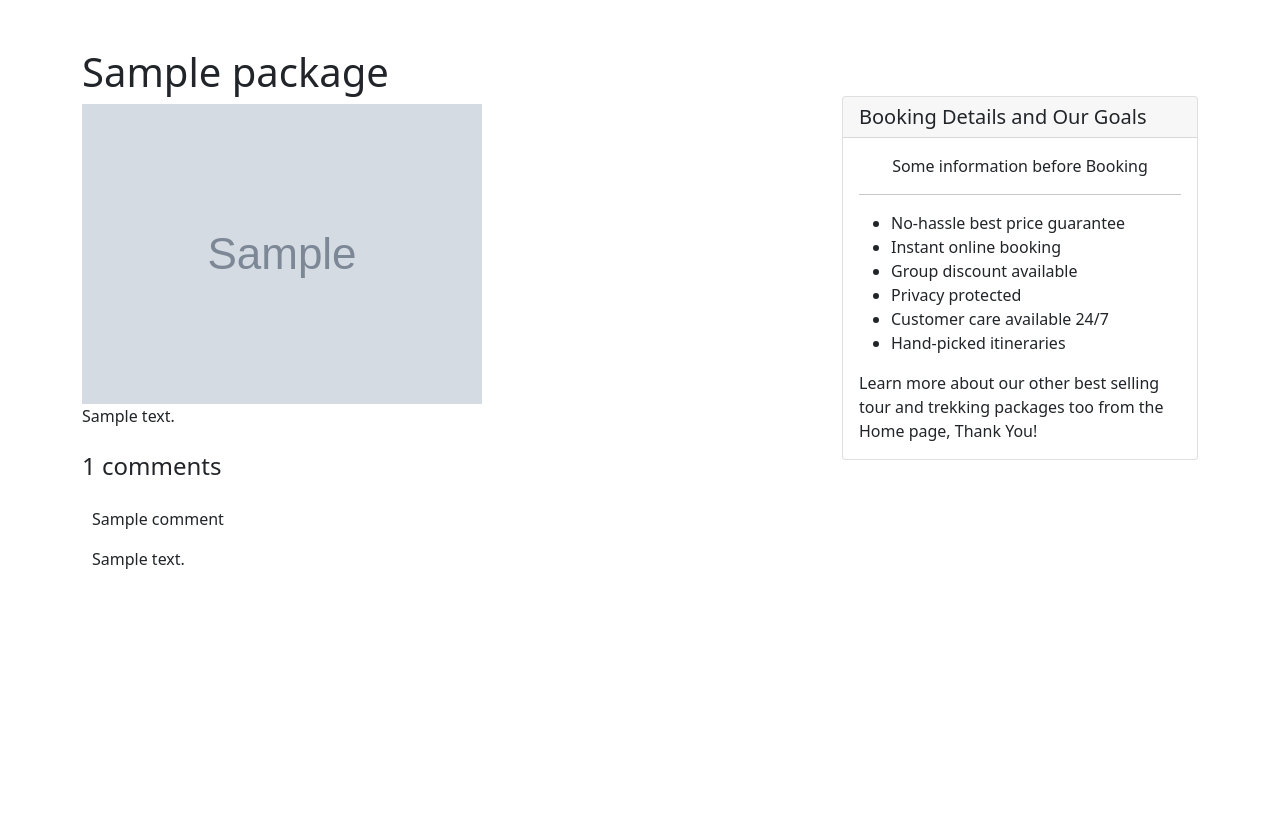
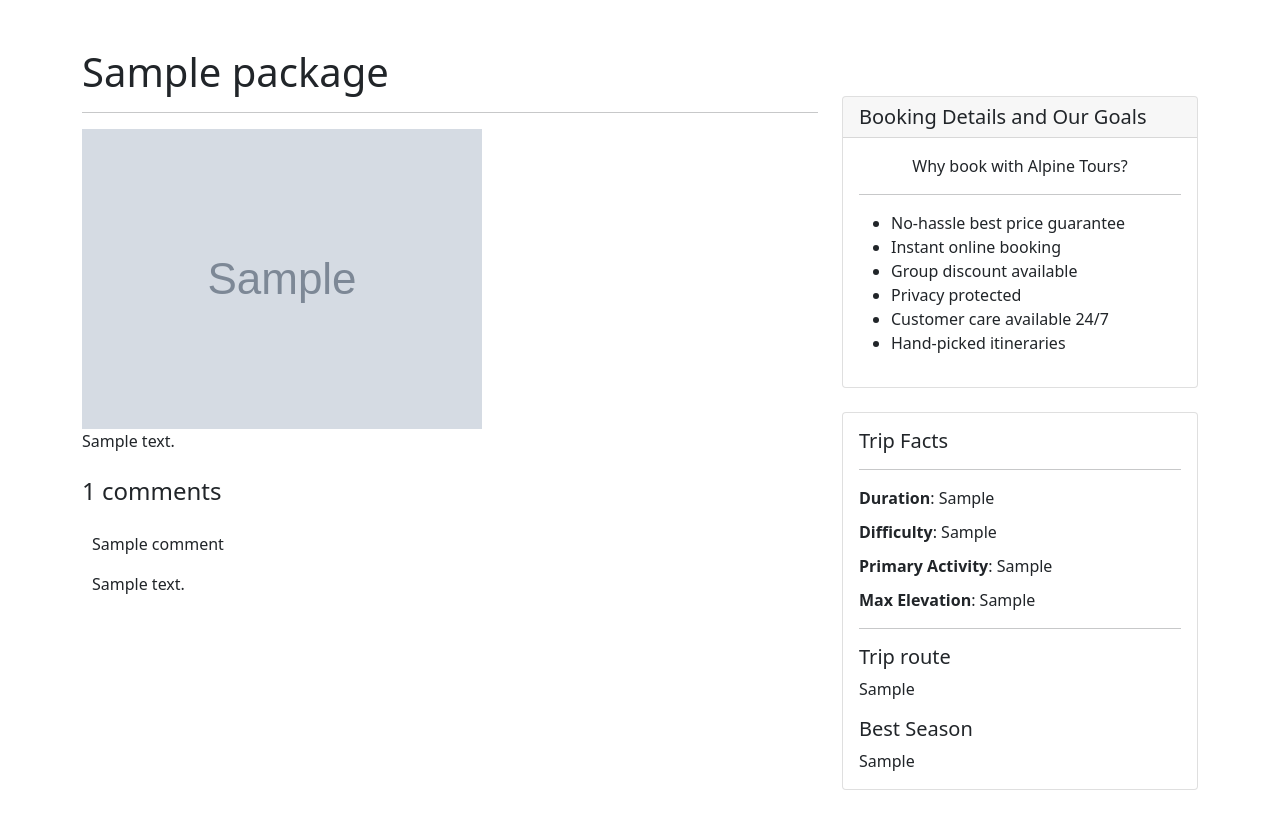
Before and after one commit to sherchansachin/alpine-tours, a Django app: a page that uses main/templates/main/package_info.html in a window 1280 px wide. Shown: the part 400-1238 px from the top of the page. Before the commit the page ends 969 px from the top, so only its background shows below. Run offline with Django 3.2, Linux system fonts and the light colour scheme; tables that the repository leaves empty hold one stand-in row (values such as "Sample post"); grey boxes marked "Sample" are stand-in pictures; some libraries are stand-ins or nearby versions.

Commit message:
detailed tour info

```diff
--- a/main/models.py
+++ b/main/models.py
@@ -15,6 +15,11 @@ class Packages(models.Model):
     package_title = models.CharField(max_length=250)
     slug = models.SlugField(max_length=50)
     days = models.CharField(max_length=50)
+    difficulty = models.CharField(max_length=80, default="")
+    activity = models.CharField(max_length=50, default="")
+    elevation = models.CharField(max_length=50, default="")
+    route = models.CharField(max_length=250, default="")
+    seasons = models.CharField(max_length=250, default="")
     image = models.ImageField(upload_to ='package_images')
     description =  RichTextUploadingField()
     price = models.DecimalField(max_digits=6, decimal_places=2)
--- a/main/templates/main/package_info.html
+++ b/main/templates/main/package_info.html
@@ -15,7 +15,7 @@
 <div class="container">
     <div class="row">
         <div class="col-lg-8 py-5">
-            <h1>{{ info.package_title }}</h1>
+            <h1>{{ info.package_title }}</h1><hr>
             <img class="img-fluid" src="{{ info.image.url}}" alt="{{package.title}}">
             <p>{{ info.description|safe}}</p>
 
@@ -42,7 +42,7 @@
           <div class="card mt-5">
             <h5 class="card-header">Booking Details and Our Goals</h5>
               <div class="card-body">
-                <p class="text-center">Some information before Booking</p><hr>
+                <p class="text-center">Why book with Alpine Tours?</p><hr>
                 <ul>
                     <li>No-hassle best price guarantee</li>
                     <li>Instant online booking</li>
@@ -51,7 +51,25 @@
                     <li>Customer care available 24/7</li>
                     <li>Hand-picked itineraries</li>
                 </ul>
-                <p class="card-text"> Learn more about our other best selling tour and trekking packages too from the Home page, Thank You!</p>
+              </div>
+          </div>
+
+          <div class="card mt-4">
+              <div class="card-body">
+                <h5 class="card-title">Trip Facts</h5><hr>
+                <div class="trip-facts">
+                  <ul>
+                    <li><strong>Duration</strong>: {{ info.days }} </li>
+                    <li><strong>Difficulty</strong>: {{ info.difficulty }} </li>
+                    <li><strong>Primary Activity</strong>: {{ info.activity }}</li>
+                    <li><strong>Max Elevation</strong>: {{ info.elevation }}</li>
+                  </ul>
+                  <hr>
+                  <h5 class="card-title">Trip route</h5>
+                  <p class="card-text">{{ info.route }}</p>
+                  <h5 class="card-title">Best Season</h5>
+                  <p class="card-text">{{ info.seasons }}</p>
+                </div>
               </div>
           </div>
         </div>
--- a/static/css/style.css
+++ b/static/css/style.css
@@ -298,6 +298,10 @@ a{
   #package-detail h2 {
     font-size: 18px;
   }
+
+  #package-detail{
+    height: 75vh;
+  }
 }
 
 
@@ -348,7 +352,7 @@ a{
 .top-heading{
   font-size: 26px;
   border-left: 3px solid #13293D;
-  padding: 0.4em 0.4em;
+  padding: 0.1em 0.4em;
 }
 
 .info{
@@ -363,3 +367,12 @@ a{
     font-size: 28px;
   }
 }
+
+.trip-facts ul{
+  padding: 0;
+  list-style-type:none;
+}
+
+.trip-facts ul li + li{
+  margin-top: 10px;
+}
```
Also changed, not shown: main/templates/main/packages.html (+16 -5 lines), main/migrations/0004_auto_20210826_1448.py (added).
